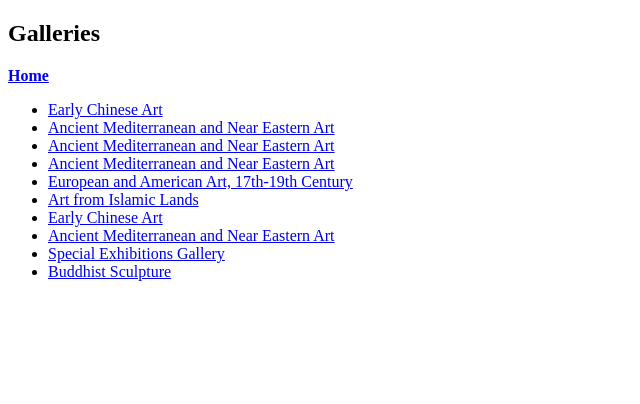
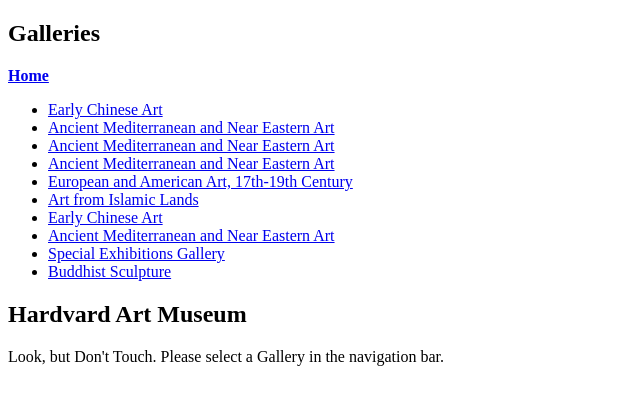
Before and after one commit to Jason-Anders/react-project-harvard-art, a React (Create React App) app: page / in a window 1280 px wide. Shown: the top 404 px of the page, without its empty margins (0-640 px from the left). Built offline with nearby package versions, Linux system fonts and the light colour scheme.

Commit message:
added home route and page not found route

```diff
--- a/src/App.js
+++ b/src/App.js
@@ -1,16 +1,26 @@
 import hardvardArt from './data/harvardArt';
 import GalleryNavigation from './components/GalleryNavigation';
 import GalleryView from './components/GalleryView';
-import {Route} from 'react-router-dom';
+import {Route, Switch} from 'react-router-dom';
 
 function App() {
   // console.log(hardvardArt);
   return (
     <div className='page-wrapper'>
       <GalleryNavigation galleries={hardvardArt.records} />
+      <Switch>
+      <Route exact path='/'>
+        <h2>Hardvard Art Museum</h2>
+        <p>Look, but Don't Touch. Please select a Gallery in the navigation bar.</p>
+      </Route>
+
       <Route path='/galleries/:galleryId'>
         <GalleryView galleries={hardvardArt.records}/>
       </Route>
+      <Route>
+        <h2>Page Not Found</h2>
+      </Route>
+      </Switch>
     </div>
   );
 }
```
